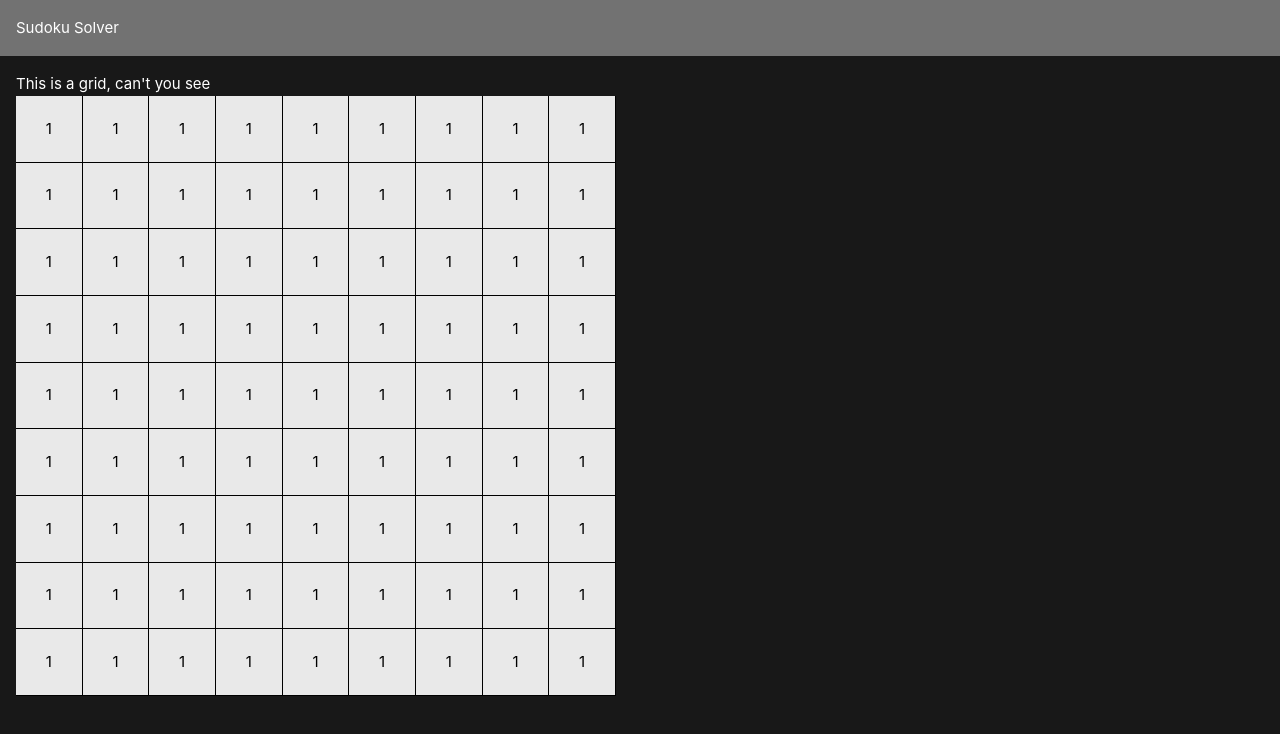
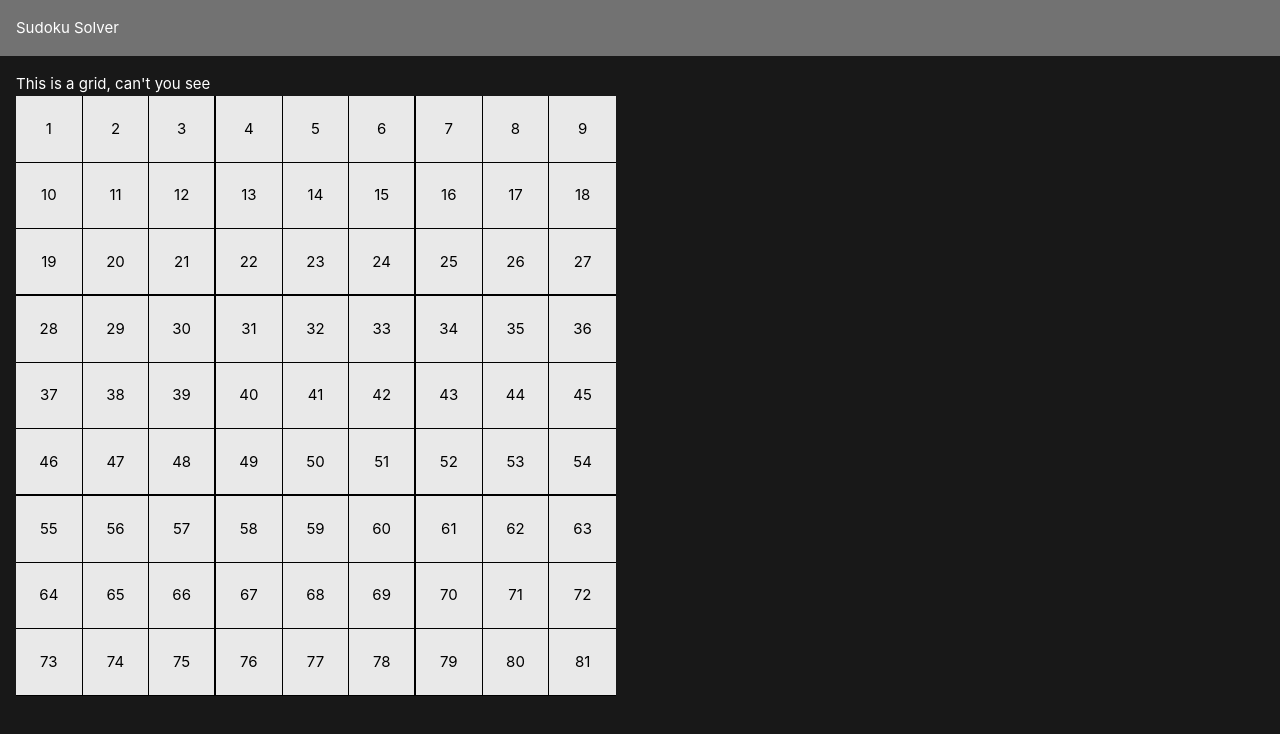
Before and after one commit to MilesDev91/sudoku-vue, a Vue app: page / in a window 1280 px wide. Shown: the top 734 px of the page. Built offline with nearby package versions, Linux system fonts and the light colour scheme.

Commit message:
conditional grid cell styling

```diff
--- a/src/App.vue
+++ b/src/App.vue
@@ -1,4 +1,5 @@
 <script setup>
+
 </script>
 
 <template>
--- a/src/components/Solver/Grid/GridCell.vue
+++ b/src/components/Solver/Grid/GridCell.vue
@@ -1,3 +1,7 @@
 <template>
-    This is a grid cell.
+    <p>{{ cell + 1 }}</p>
 </template>
+
+<script setup>
+const props = defineProps(['cell', 'grid']);
+</script>
--- a/src/components/Solver/Grid/GridContainer.vue
+++ b/src/components/Solver/Grid/GridContainer.vue
@@ -1,12 +1,31 @@
 <template>
     This is a grid, can't you see
     <div class="grid-container">
-        <p class="grid-item" v-for="cell in grid">1</p>
+        <div :class="calculateClass(index + 1)" v-for="(cell, index) in props.grid">
+            <GridCell :cell="index" :grid="props.grid" />
+        </div>
     </div>
 </template>
 
 <script setup>
-const grid = new Array(81);
+const props = defineProps(['grid']);
+
+const calculateClass = (i) => {
+    let classArray = ["grid-item"];
+    // remove border on right side
+    if(i % 9 == 0) {
+        classArray.push("grid-item-9th");
+    }
+    // make a thick border on every third if it isn't divisible by 9 (right side)
+    else if(i % 3 == 0) {
+        classArray.push("grid-item-3rd-6th-column");
+    }
+    // add thick line to bottom if from 19-27 or 46-54
+    if((i >= 19 && i <= 27) || (i >= 46 && i <= 54)) {
+        classArray.push("grid-item-3rd-6th-row");
+    }
+    return classArray;
+}
 </script>
 
 <style scoped>
@@ -30,4 +49,16 @@ const grid = new Array(81);
     border-bottom: 1px solid black;
 }
 
+.grid-item-9th {
+    border-right: none;
+}
+
+.grid-item-3rd-6th-row {
+    border-bottom: 2px solid black;
+}
+
+.grid-item-3rd-6th-column {
+    border-right: 2px solid black;
+}
+
 </style>
--- a/src/components/Solver/Solver.vue
+++ b/src/components/Solver/Solver.vue
@@ -1,8 +1,13 @@
 <template>
     <div class="container">
-        <GridContainer />
+        <GridContainer :grid="grid" />
     </div>
 </template>
+
+<script setup>
+import { ref } from 'vue';
+const grid = ref(new Array(81));
+</script>
 
 <style scoped>
 .container {
--- a/src/main.js
+++ b/src/main.js
@@ -6,11 +6,13 @@ import App from './App.vue'
 import Header from './components/shared/header.vue'
 import Solver from './components/Solver/Solver.vue'
 import GridContainer from './components/Solver/Grid/GridContainer.vue'
+import GridCell from './components/Solver/Grid/GridCell.vue'
 
 const app = createApp(App);
 
 app.component('Header', Header);
 app.component('Solver', Solver);
 app.component('GridContainer', GridContainer);
+app.component('GridCell', GridCell);
 
 const mountedApp = app.mount('#app')
```
